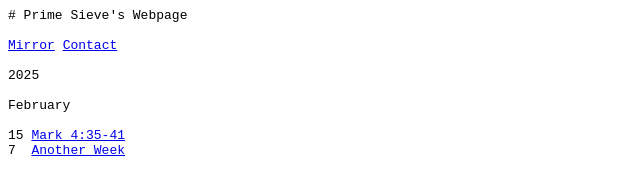
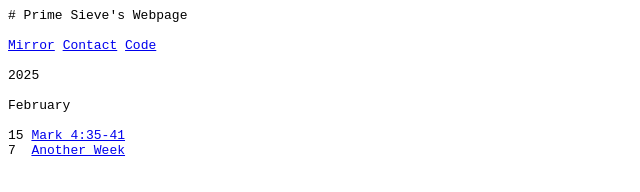
Before and after one commit to sieveprime/sieveprime.github.io, a plain HTML site: page index.html in a window 1280 px wide. Shown: the full height of the page, 0-640 px from the left. Drawn offline with Linux system fonts and the light colour scheme.

Commit message:
add code

```diff
--- a/index.html
+++ b/index.html
@@ -3,7 +3,7 @@
 <LISTING>
 # Prime Sieve's Webpage
 
-<A HREF="https://sieveprime.github.io">Mirror</A> <A HREF=contact.txt>Contact</A>
+<A HREF="https://sieveprime.github.io">Mirror</A> <A HREF=contact.txt>Contact</A> <A HREF=https://github.com/sieveprime>Code</A>
 
 2025
 
```
